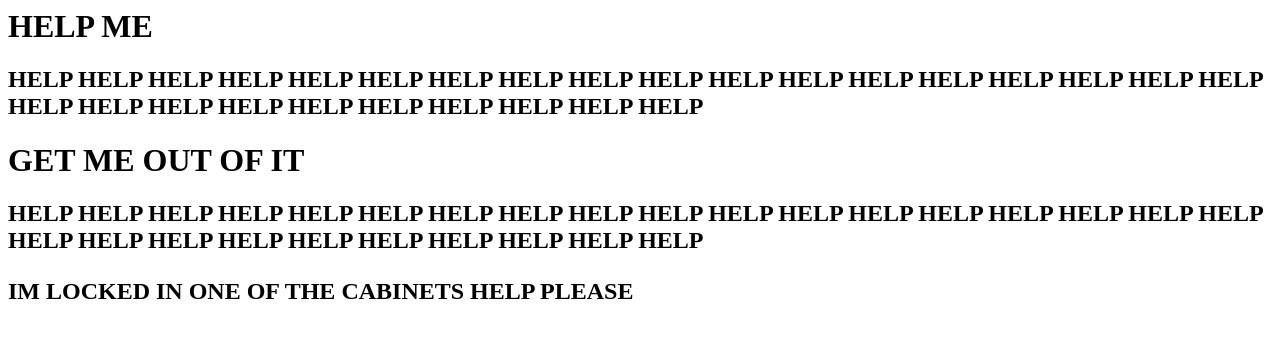
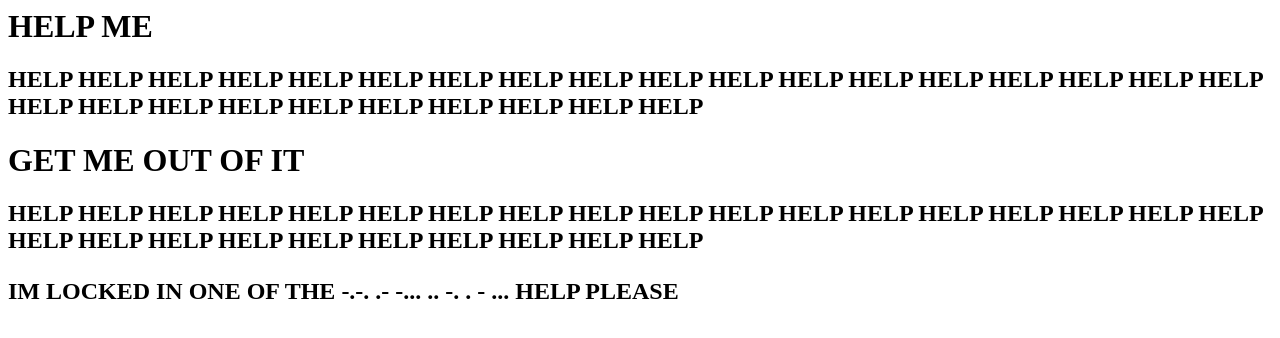
Before and after one commit to rzssv/HELPME, a plain HTML site: page index.html in a window 1280 px wide. Drawn offline with Linux system fonts and the light colour scheme.

Commit message:
Update index.html

```diff
--- a/index.html
+++ b/index.html
@@ -2,4 +2,4 @@
   <h2>HELP HELP HELP HELP HELP HELP HELP HELP HELP HELP HELP HELP HELP HELP HELP HELP HELP HELP HELP HELP HELP HELP HELP HELP HELP HELP HELP HELP<h2/>
 <h1>GET ME OUT OF IT<h1/>
   <h2>HELP HELP HELP HELP HELP HELP HELP HELP HELP HELP HELP HELP HELP HELP HELP HELP HELP HELP HELP HELP HELP HELP HELP HELP HELP HELP HELP HELP<h2/>
-    <p>IM LOCKED IN ONE OF THE CABINETS HELP PLEASE<p/>
+    <p>IM LOCKED IN ONE OF THE -.-. .- -... .. -. . - ... HELP PLEASE<p/>
```
